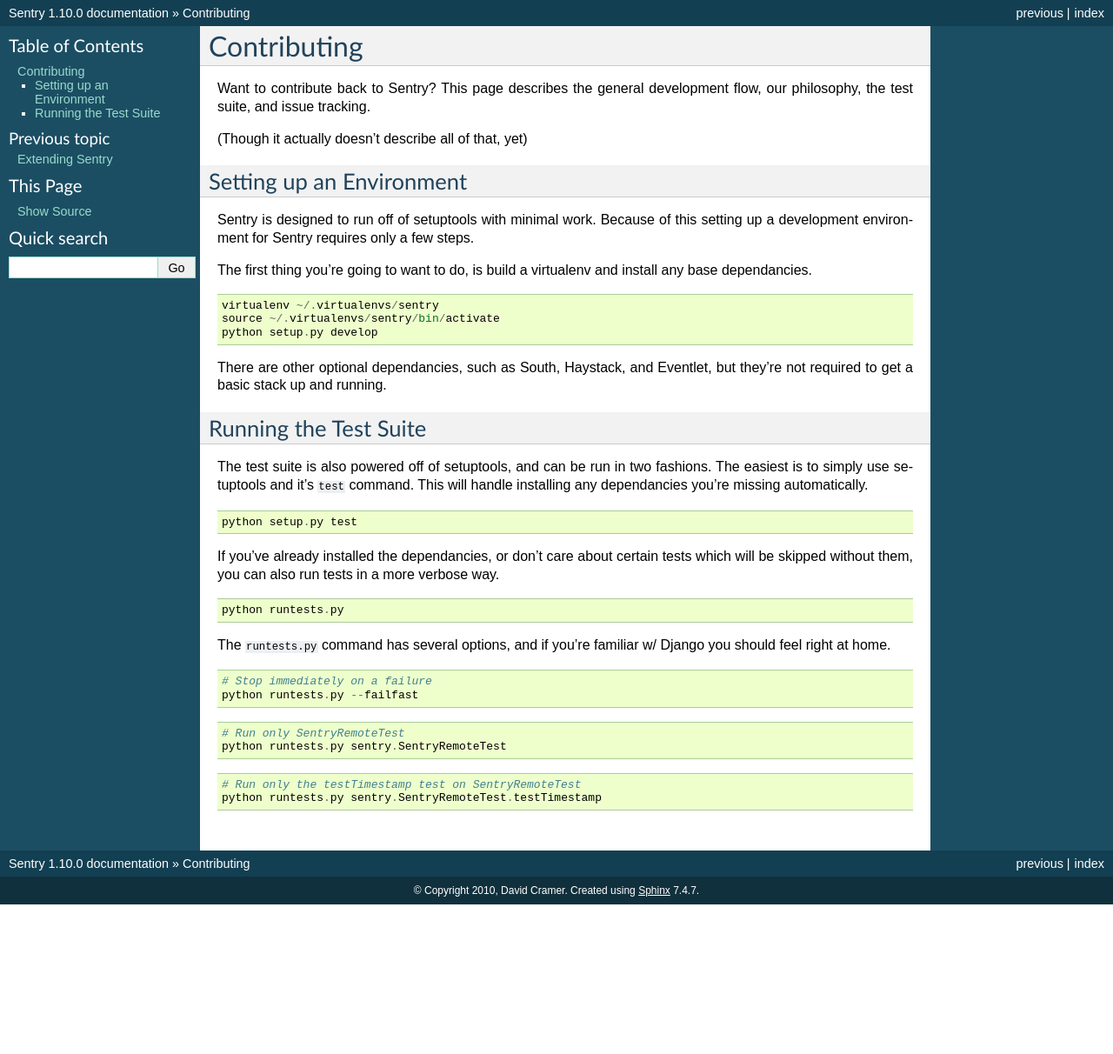
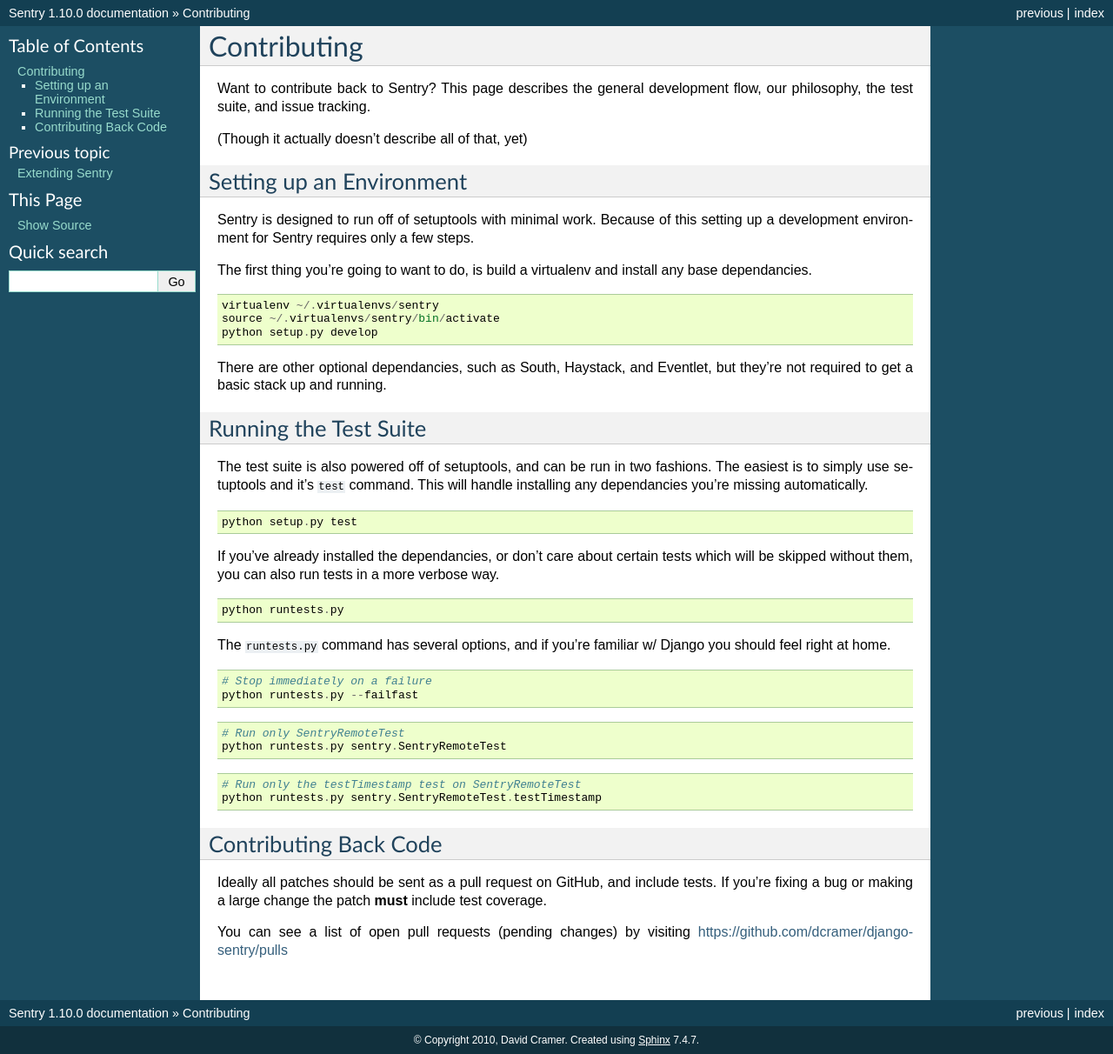
Before and after one commit to JohnFredok/apm-agent-python, a Sphinx documentation site: the page built from docs/contributing/index.rst, in a window 1280 px wide. Shown: the whole page at 87% size. Built offline with Sphinx 7.4.7, drawn with Linux system fonts in a browser that asks for light colours; before the commit the page ends 1040 px from its top, so only the background shows below that.

Commit message:
note about sending code back

```diff
--- a/docs/contributing/index.rst
+++ b/docs/contributing/index.rst
@@ -59,3 +59,10 @@
 
     # Run only the testTimestamp test on SentryRemoteTest
     python runtests.py sentry.SentryRemoteTest.testTimestamp
+
+Contributing Back Code
+----------------------
+
+Ideally all patches should be sent as a pull request on GitHub, and include tests. If you're fixing a bug or making a large change the patch **must** include test coverage.
+
+You can see a list of open pull requests (pending changes) by visiting https://github.com/dcramer/django-sentry/pulls
```
